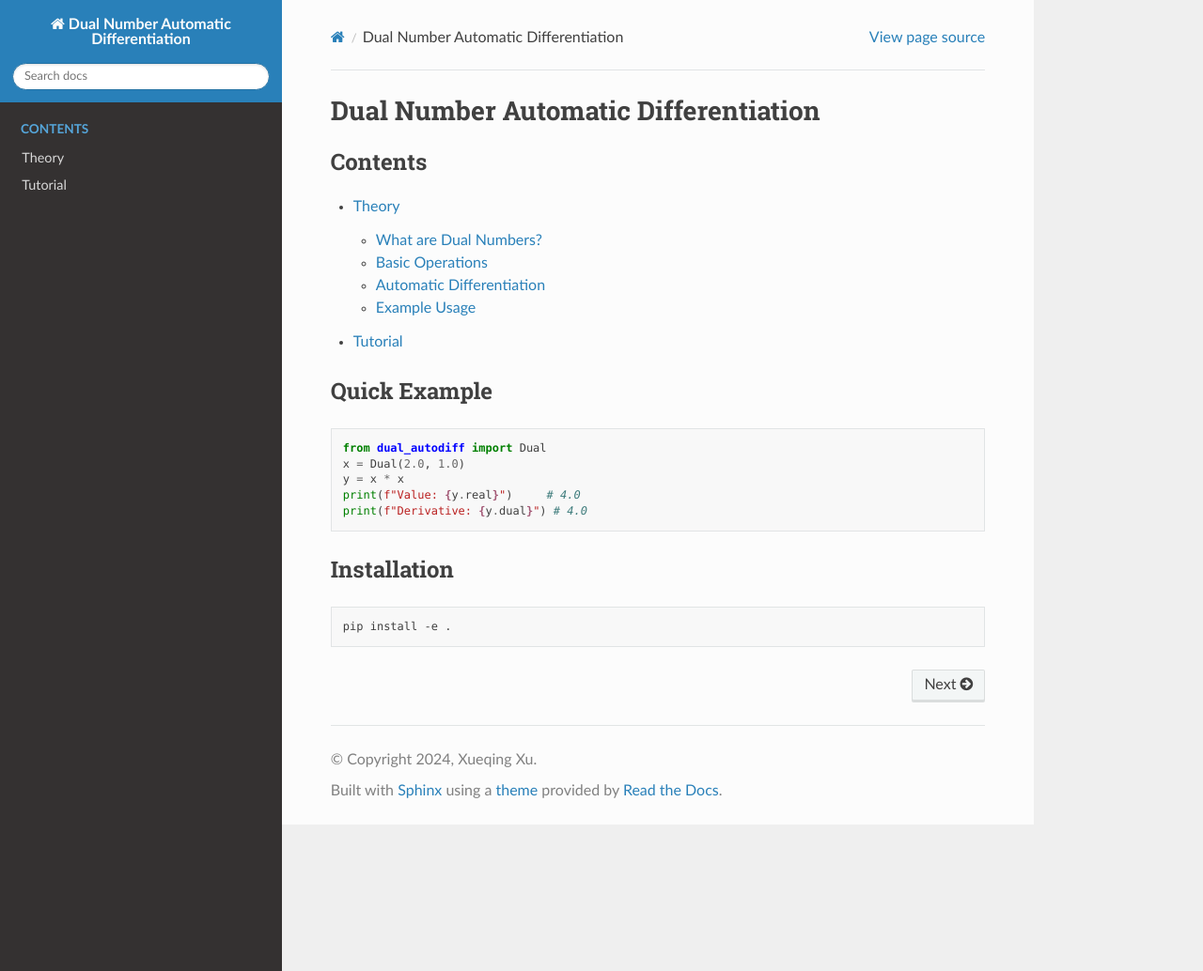
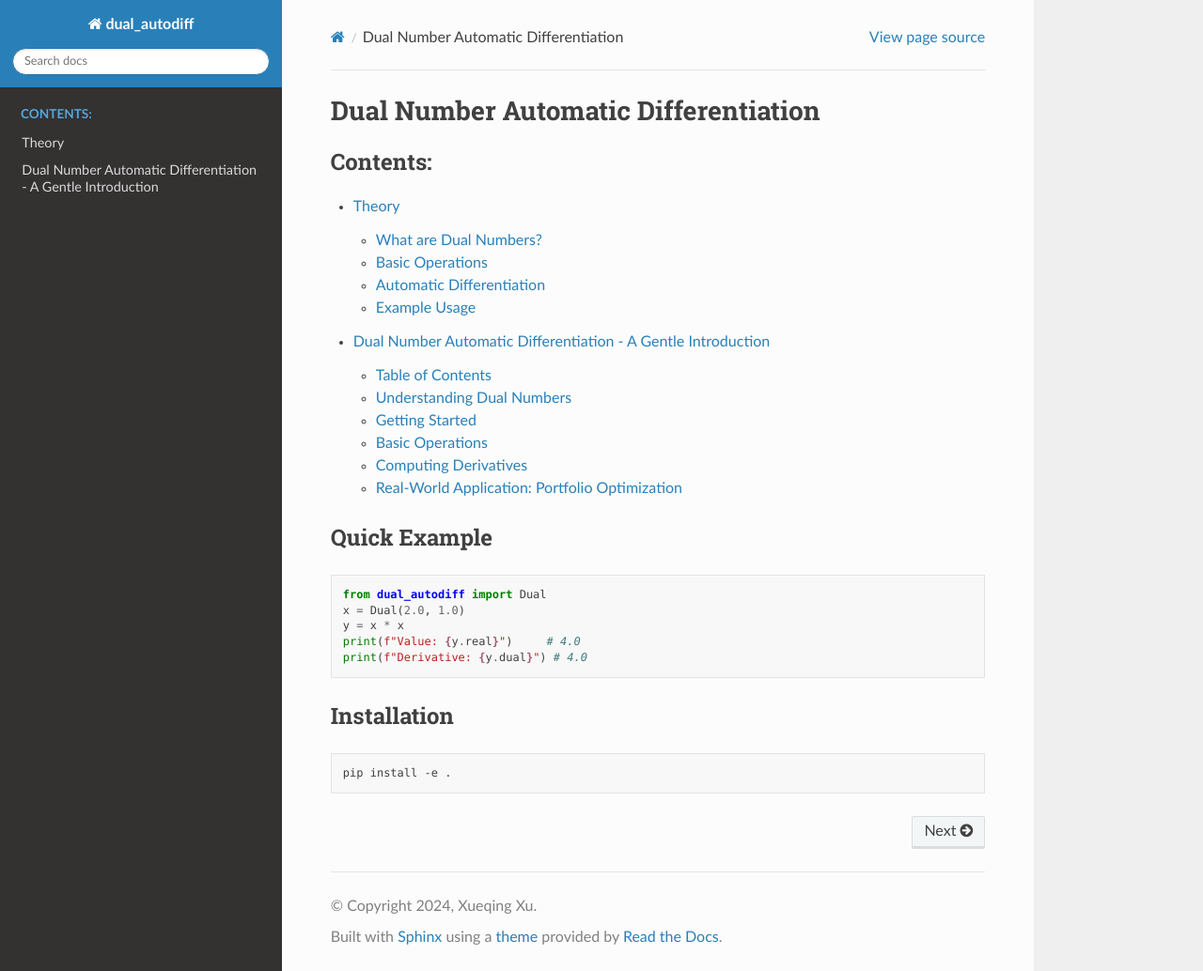
Before and after one commit to AprilQx/Master-Project-C1, a Sphinx documentation site: the page built from dual_autodiff/docs/index.rst, in a window 1280 px wide and 1034 px high. Shown: the whole window at 94% size. Built offline with Sphinx 7.4.7 and the Read the Docs theme 3.1.0, drawn with Linux system fonts in a browser that asks for light colours; pages that are not in the unit, such as notebooks, are missing from menus.

Commit message:
fixe the bugs in making html

```diff
--- a/dual_autodiff/docs/conf.py
+++ b/dual_autodiff/docs/conf.py
@@ -1,24 +1,39 @@
+# Configuration file for the Sphinx documentation builder.
 import os
 import sys
 sys.path.insert(0, os.path.abspath('..'))
 
-project = 'Dual Number Automatic Differentiation'
+# -- Project information -----------------------------------------------------
+project = 'dual_autodiff'
 copyright = '2024, Xueqing Xu'
 author = 'Xueqing Xu'
 
-# Add any Sphinx extension module names here
+# -- General configuration ---------------------------------------------------
 extensions = [
     'sphinx.ext.autodoc',
     'sphinx.ext.napoleon',
     'sphinx.ext.viewcode',
-    'sphinx_rtd_theme',
+    'sphinx.ext.mathjax',
+    'nbsphinx',
+    'IPython.sphinxext.ipython_console_highlighting'
 ]
 
-
-
-# The theme to use for HTML and HTML Help pages
-html_theme = 'sphinx_rtd_theme'
+# Add any paths that contain templates here, relative to this directory.
+templates_path = ['_templates']
 
 # List of patterns, relative to source directory, that match files and
 # directories to ignore when looking for source files.
-exclude_patterns = ['_build', 'Thumbs.db', '.DS_Store']
+exclude_patterns = ['_build', 'Thumbs.db', '.DS_Store', '**.ipynb_checkpoints']
+
+# -- Options for HTML output -------------------------------------------------
+html_theme = 'sphinx_rtd_theme'
+html_static_path = ['_static']
+
+# NBSphinx settings
+nbsphinx_allow_errors = True
+nbsphinx_execute = 'always'
+
+# Add any paths that contain custom static files (such as style sheets) here,
+# relative to this directory. They are copied after the builtin static files,
+# so a file named "default.css" will overwrite the builtin "default.css".
+html_static_path = ['_static']
--- a/dual_autodiff/docs/index.rst
+++ b/dual_autodiff/docs/index.rst
@@ -1,27 +1,27 @@
 Dual Number Automatic Differentiation
-==================================
+===================================
 
 .. toctree::
    :maxdepth: 2
-   :caption: Contents
+   :caption: Contents:
 
    theory
-   tutorial
+   dual_autodiff.ipynb
 
 Quick Example
 ------------
 
 .. code-block:: python
 
-   from dual_autodiff import Dual
-   x = Dual(2.0, 1.0)
-   y = x * x
-   print(f"Value: {y.real}")     # 4.0
-   print(f"Derivative: {y.dual}") # 4.0
+    from dual_autodiff import Dual
+    x = Dual(2.0, 1.0)
+    y = x * x
+    print(f"Value: {y.real}")     # 4.0
+    print(f"Derivative: {y.dual}") # 4.0
 
 Installation
 ------------
 
 .. code-block:: bash
 
-   pip install -e .
+    pip install -e .
```
Also changed, not shown: dual_autodiff/docs/dual_autodiff.ipynb (renamed from dual_autodiff/docs/tutorial/dual_autodiff.ipynb).
